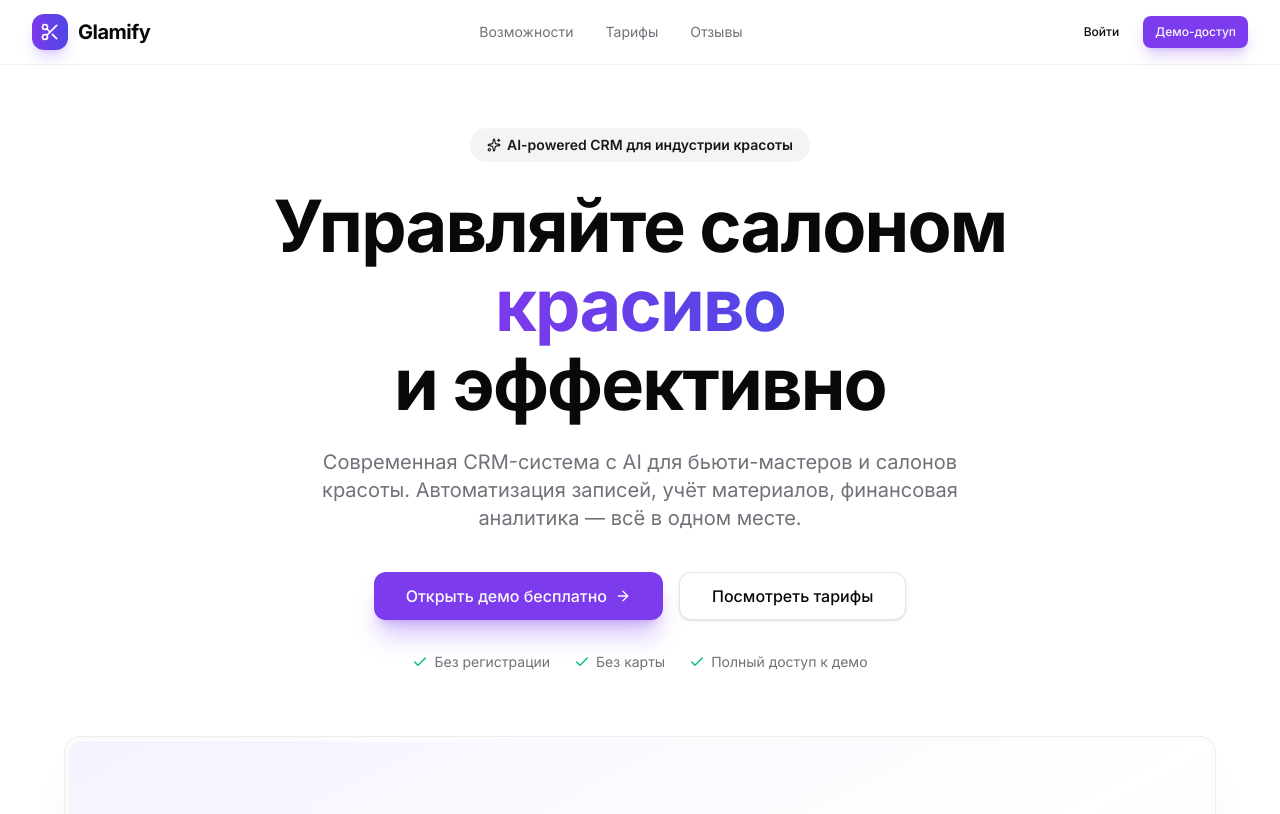
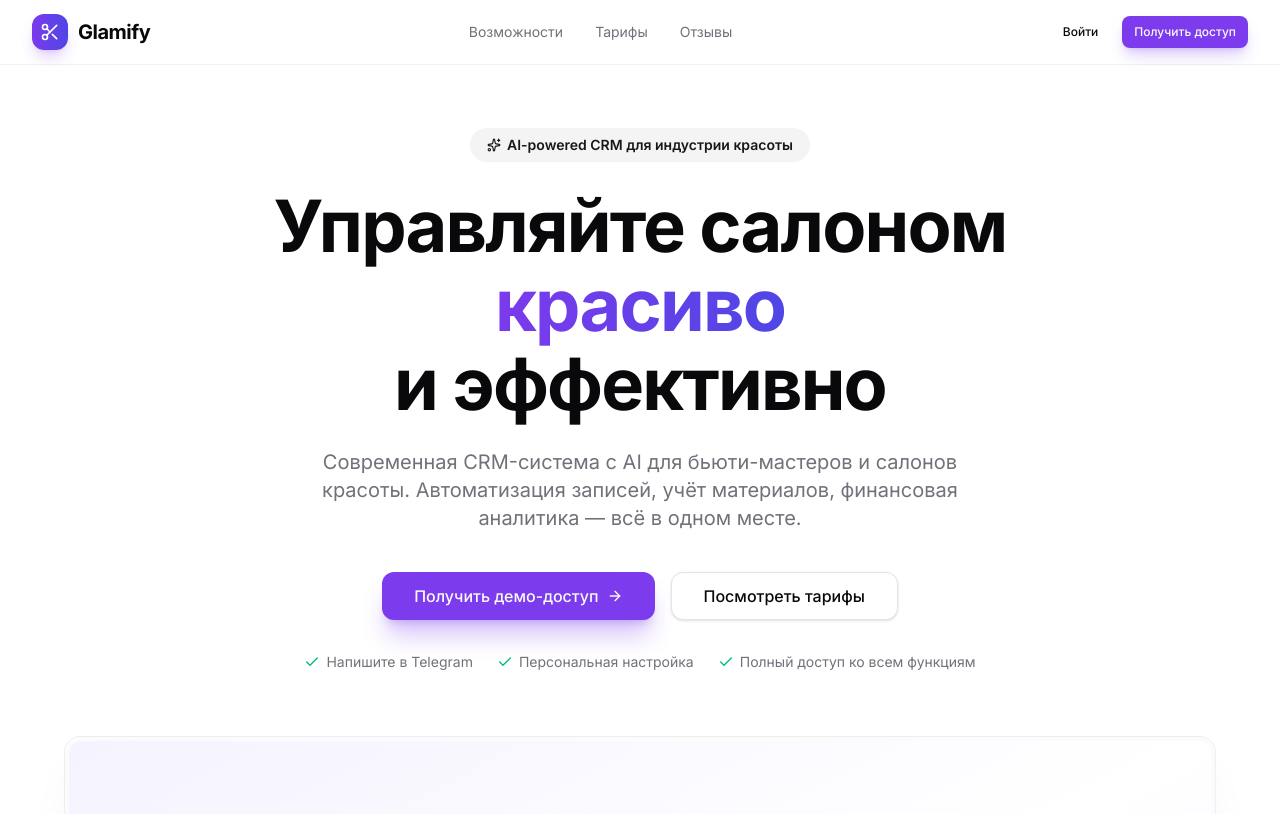
Before and after one commit to keml00/lash, a Next.js app: page / in a window 1280 px wide. Shown: the top 814 px of the page. Built offline with nearby package versions, Linux system fonts and the light colour scheme.

Commit message:
feat: replace free demo with Telegram request @keml00
Co-authored-by: keml00 <115946962+keml00@users.noreply.github.com>

```diff
--- a/src/app/page.tsx
+++ b/src/app/page.tsx
@@ -200,7 +200,7 @@ export default function LandingPage() {
               <Link href="/dashboard">Войти</Link>
             </Button>
             <Button size="sm" className="shadow-lg shadow-primary/25" asChild>
-              <Link href="/dashboard">Демо-доступ</Link>
+              <a href="https://t.me/keml00" target="_blank" rel="noopener noreferrer">Получить доступ</a>
             </Button>
           </div>
         </div>
@@ -241,10 +241,10 @@ export default function LandingPage() {
 
           <motion.div variants={fadeInUp} className="flex flex-col sm:flex-row items-center justify-center gap-4">
             <Button size="lg" className="text-base px-8 shadow-xl shadow-primary/30" asChild>
-              <Link href="/dashboard">
-                Открыть демо бесплатно
+              <a href="https://t.me/keml00" target="_blank" rel="noopener noreferrer">
+                Получить демо-доступ
                 <ArrowRight className="w-4 h-4 ml-2" />
-              </Link>
+              </a>
             </Button>
             <Button size="lg" variant="outline" className="text-base px-8" asChild>
               <a href="#pricing">
@@ -255,13 +255,13 @@ export default function LandingPage() {
 
           <motion.div variants={fadeInUp} className="mt-8 flex items-center justify-center gap-6 text-sm text-muted-foreground">
             <span className="flex items-center gap-1.5">
-              <Check className="w-4 h-4 text-emerald-500" /> Без регистрации
+              <Check className="w-4 h-4 text-emerald-500" /> Напишите в Telegram
             </span>
             <span className="flex items-center gap-1.5">
-              <Check className="w-4 h-4 text-emerald-500" /> Без карты
+              <Check className="w-4 h-4 text-emerald-500" /> Персональная настройка
             </span>
             <span className="flex items-center gap-1.5">
-              <Check className="w-4 h-4 text-emerald-500" /> Полный доступ к демо
+              <Check className="w-4 h-4 text-emerald-500" /> Полный доступ ко всем функциям
             </span>
           </motion.div>
         </motion.div>
@@ -361,29 +361,26 @@ export default function LandingPage() {
               <div>
                 <Badge variant="secondary" className="mb-3 px-3 py-1">
                   <Sparkles className="w-3.5 h-3.5 mr-1.5" />
-                  Бесплатный демо-доступ
+                  Демо-доступ по запросу
                 </Badge>
-                <h3 className="text-2xl font-bold mb-2">Посмотрите как работает Glamify</h3>
+                <h3 className="text-2xl font-bold mb-2">Хотите посмотреть систему изнутри?</h3>
                 <p className="text-muted-foreground max-w-md">
-                  Откройте демо-версию CRM прямо сейчас — без регистрации. Все функции доступны: записи, клиенты, финансы, AI-ассистент.
+                  Напишите нам в Telegram — мы откроем вам персональный демо-доступ, проведём экскурсию по системе и ответим на все вопросы.
                 </p>
                 <div className="flex items-center gap-4 mt-3 text-sm text-muted-foreground">
                   <span className="flex items-center gap-1.5">
-                    <Check className="w-4 h-4 text-emerald-500" /> Без регистрации
+                    <Check className="w-4 h-4 text-emerald-500" /> Персональная демонстрация
                   </span>
                   <span className="flex items-center gap-1.5">
-                    <Check className="w-4 h-4 text-emerald-500" /> Все разделы
-                  </span>
-                  <span className="flex items-center gap-1.5">
-                    <Check className="w-4 h-4 text-emerald-500" /> Реальные данные
+                    <Check className="w-4 h-4 text-emerald-500" /> Ответы на вопросы
                   </span>
                 </div>
               </div>
               <Button size="lg" className="text-base px-8 shadow-xl shadow-primary/30 shrink-0" asChild>
-                <Link href="/dashboard">
-                  Открыть демо
+                <a href="https://t.me/keml00" target="_blank" rel="noopener noreferrer">
+                  Написать в Telegram
                   <ArrowRight className="w-4 h-4 ml-2" />
-                </Link>
+                </a>
               </Button>
             </div>
           </div>
@@ -445,12 +442,12 @@ export default function LandingPage() {
                   variant={plan.popular ? "default" : "outline"}
                   asChild
                 >
-                  <Link href="/dashboard">
-                    Попробовать бесплатно
-                  </Link>
+                  <a href="https://t.me/keml00" target="_blank" rel="noopener noreferrer">
+                    Получить доступ
+                  </a>
                 </Button>
                 <p className="text-[11px] text-center text-muted-foreground mt-2">
-                  14 дней бесплатно • Без карты
+                  Напишите в Telegram для подключения
                 </p>
               </div>
             ))}
@@ -509,10 +506,10 @@ export default function LandingPage() {
                 Присоединяйтесь к 2500+ салонам, которые уже используют Glamify для роста бизнеса
               </p>
               <Button size="lg" variant="secondary" className="text-base px-8 bg-white text-violet-700 hover:bg-white/90" asChild>
-                <Link href="/dashboard">
-                  Начать 14-дневный триал
+                <a href="https://t.me/keml00" target="_blank" rel="noopener noreferrer">
+                  Написать в Telegram
                   <ArrowRight className="w-4 h-4 ml-2" />
-                </Link>
+                </a>
               </Button>
             </div>
           </div>
```
